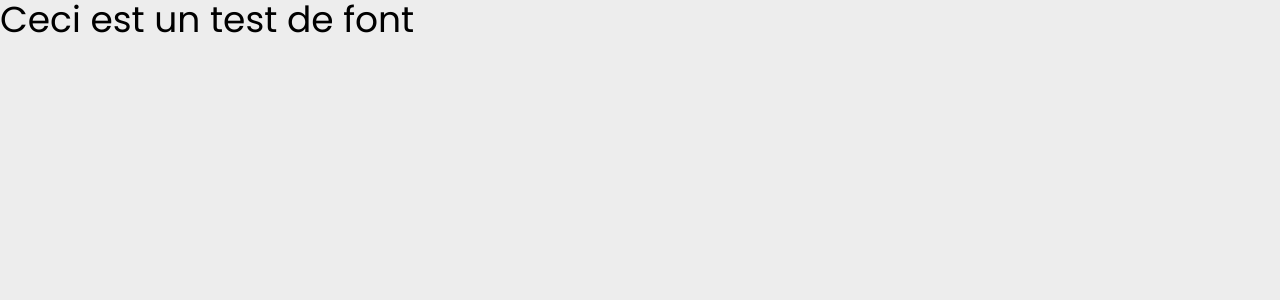
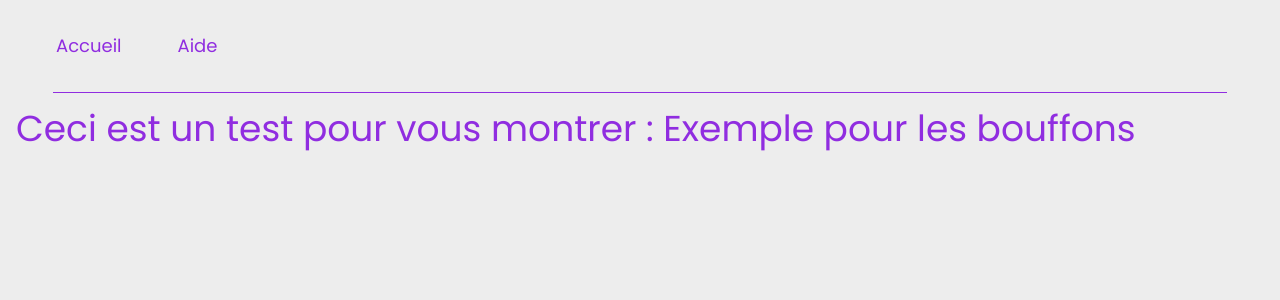
Before and after one commit to CodeValleyy/code-valley-front, a Vue app: page / in a window 1280 px wide. Shown: the top 300 px of the page. Built offline with nearby package versions, Linux system fonts and the light colour scheme.

Commit message:
wip : setup router fix theme css

```diff
--- a/src/App.vue
+++ b/src/App.vue
@@ -3,5 +3,5 @@ import { RouterView } from 'vue-router'
 </script>
 
 <template>
-  <div class="min-h-screen h-screen"><RouterView /></div>
+  <div class="min-h-screen bg-backgroundColor font-poppins"><RouterView /></div>
 </template>
--- /dev/null
+++ b/src/components/Header.vue
@@ -0,0 +1,23 @@
+<script setup lang="ts">
+const routes = [
+  {
+    location: '',
+    label: 'Accueil'
+  },
+  {
+    location: 'help',
+    label: 'Aide'
+  }
+]
+</script>
+
+<template>
+  <div class="w-full p-8 flex">
+    <div class="mr-2" v-for="route in routes">
+      <RouterLink :to="`/${route.location}`" class="p-6 bg-gray text-primary text-lg">
+        {{ route.label }}
+      </RouterLink>
+    </div>
+  </div>
+  <div class="w-11/12 m-auto border-b border-primary"></div>
+</template>
--- a/src/router/index.ts
+++ b/src/router/index.ts
@@ -1,5 +1,6 @@
 import { createRouter, createWebHistory } from 'vue-router'
 import HomeView from '../views/HomeView.vue'
+import HelpView from '@/views/HelpView.vue'
 
 const router = createRouter({
   history: createWebHistory(import.meta.env.BASE_URL),
@@ -8,6 +9,11 @@ const router = createRouter({
       path: '/',
       name: 'home',
       component: HomeView
+    },
+    {
+      path: '/help',
+      name: 'help',
+      component: HelpView
     }
   ]
 })
--- /dev/null
+++ b/src/views/HelpView.vue
@@ -0,0 +1,8 @@
+<script setup lang="ts">
+import Header from '@/components/Header.vue'
+</script>
+
+<template>
+  <Header />
+  <div class="w-full h-full text-4xl p-4 text-secondary">HelpPage</div>
+</template>
--- a/src/views/HomeView.vue
+++ b/src/views/HomeView.vue
@@ -1,5 +1,12 @@
-<script setup lang="ts"></script>
+<script setup lang="ts">
+import Header from '@/components/Header.vue'
+
+const name = 'Exemple pour les bouffons'
+</script>
 
 <template>
-  <div class="w-full h-full bg-backgroundColor font-poppins text-4xl">Ceci est un test de font</div>
+  <Header />
+  <div class="w-full h-full text-4xl p-4 text-primary">
+    Ceci est un test pour vous montrer : {{ name }}
+  </div>
 </template>
--- a/tailwind.config.js
+++ b/tailwind.config.js
@@ -2,9 +2,10 @@
 export default {
   content: ['./src/**/*.{vue,js,ts,jsx,tsx}'],
   theme: {
+    extend: {
       colors: {
-      primary: '#e07e2d',
-      secondary: '#902de0',
+        secondary: '#e07e2d',
+        primary: '#902de0',
         backgroundColor: '#ededed'
       },
       fontFamily: {
@@ -12,6 +13,7 @@ export default {
         serif: ['Merriweather', 'serif'],
         poppins: ['Poppins', 'sans-serif']
       }
+    }
   },
   plugins: []
 }
```
Lines whose indentation alone changed are shown as unchanged.
